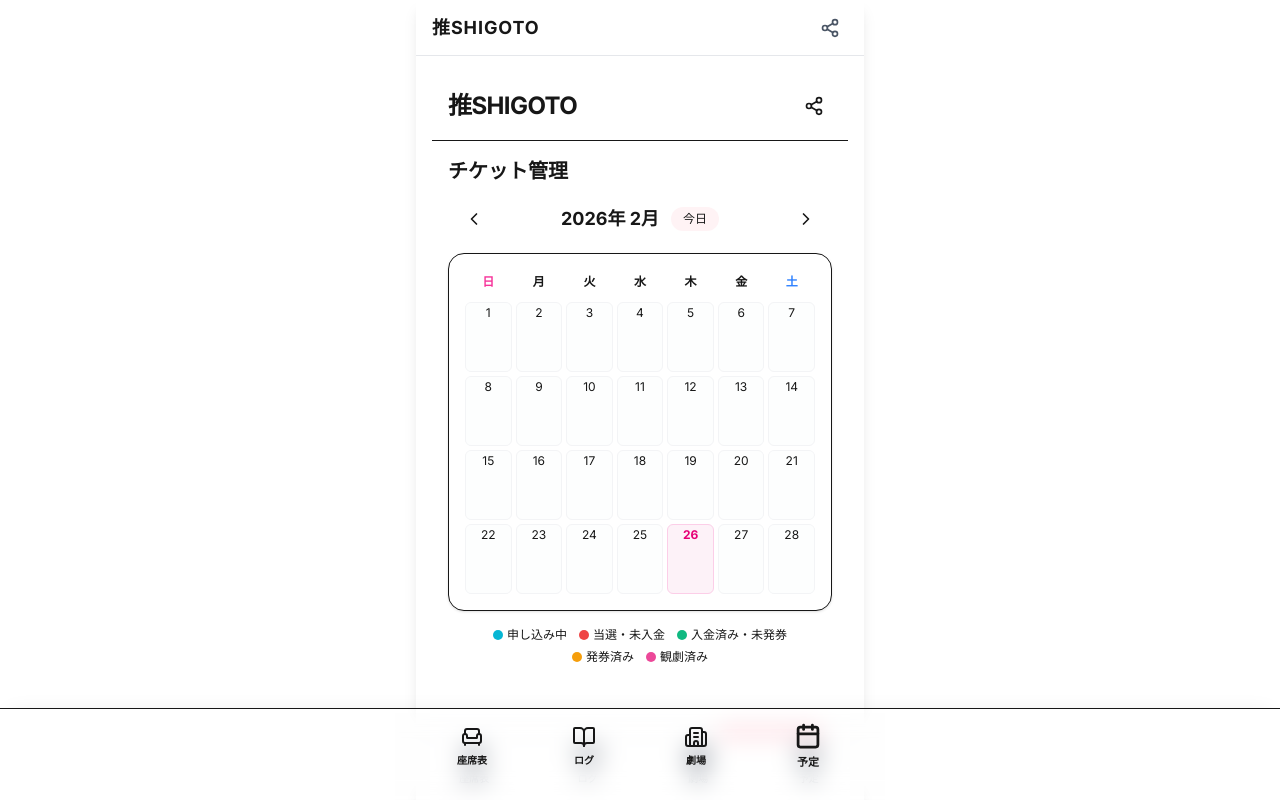
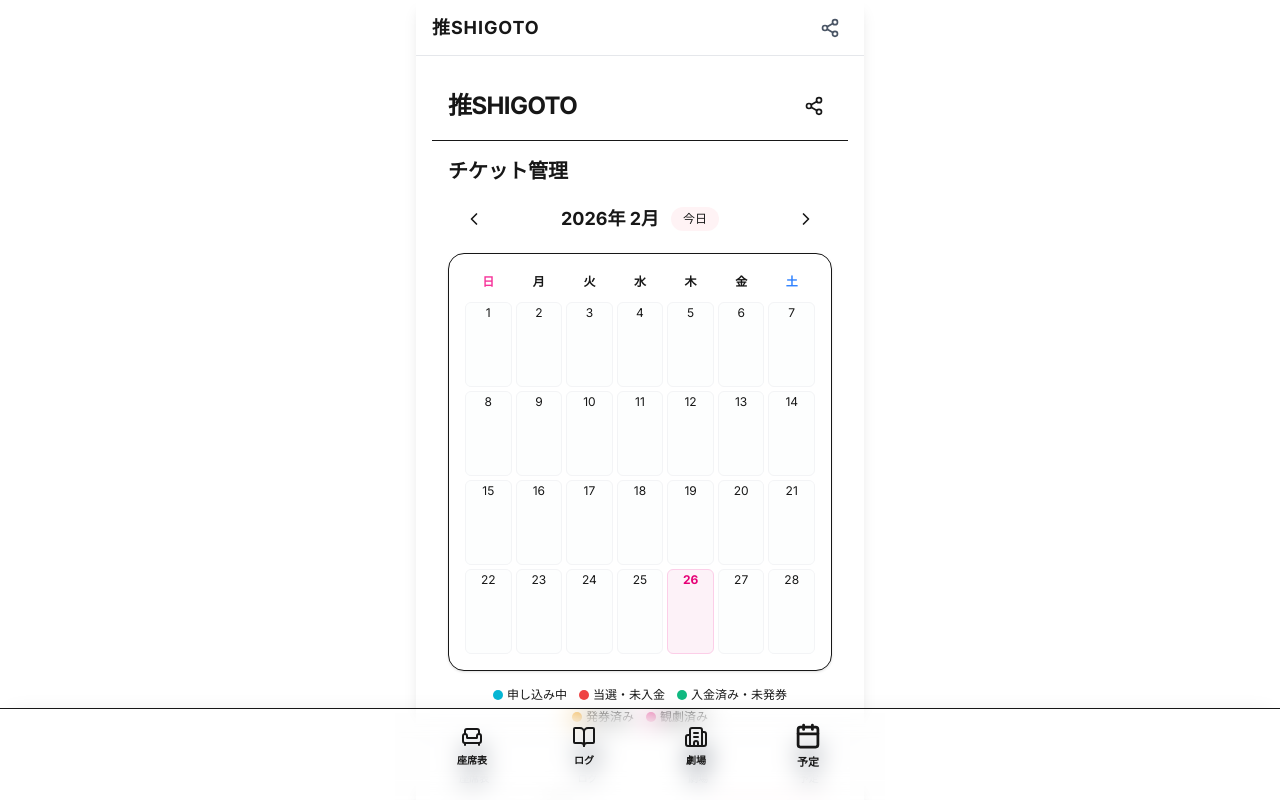
Before and after one commit to miyataxxxg7-rgb/theater-log, a Next.js app: page /logs in a window 1280 px wide. Both pictures are taken after a click on the button "予定". Shown: the top 800 px of the page. Built offline with nearby package versions, Linux system fonts and the light colour scheme.

Commit message:
カレンダーを2段表示にしてラベルを色分け

```diff
--- a/src/components/calendar/Calendar.tsx
+++ b/src/components/calendar/Calendar.tsx
@@ -79,7 +79,6 @@ export function TicketCalendar() {
                 </button>
             </div>
 
-            {/* 🌟 マス目を少し大きくして、文字とアイコンが入るようにしました！ */}
             <div className="bg-white border border-pencil/20 rounded-2xl p-2 md:p-4 shadow-sm w-full overflow-hidden">
                 <div className="grid grid-cols-7 mb-2 gap-1 text-center">
                     {['日', '月', '火', '水', '木', '金', '土'].map((day, index) => (
@@ -91,37 +90,46 @@ export function TicketCalendar() {
 
                 <div className="grid grid-cols-7 gap-1">
                     {calendarDays.map((day, index) => {
-                        if (day === null) return <div key={`empty-${index}`} className="min-h-[55px] md:min-h-[70px]" />;
+                        if (day === null) return <div key={`empty-${index}`} className="min-h-[65px] md:min-h-[85px]" />;
 
                         const events = getDateEvents(day);
                         return (
                             <div key={day} className={clsx(
-                                "min-h-[55px] md:min-h-[70px] p-0.5 rounded-md border flex flex-col overflow-hidden transition-colors w-full min-w-0",
+                                "min-h-[65px] md:min-h-[85px] p-0.5 rounded-md border flex flex-col overflow-hidden transition-colors w-full min-w-0",
                                 isToday(day) ? "bg-pink-50 border-pink-200" : "bg-gray-50/30 border-gray-100 hover:bg-gray-50"
                             )}>
-                                <span className={clsx("text-[10px] md:text-xs mb-0.5 text-center", isToday(day) ? "text-pink-600 font-bold" : "text-pencil")}>
+                                <span className={clsx("text-[10px] md:text-xs mb-0.5 text-center shrink-0", isToday(day) ? "text-pink-600 font-bold" : "text-pencil")}>
                                     {day}
                                 </span>
 
-                                {/* 🌟 ここに予定のアイコンと文字が入ります！ */}
-                                <div className="flex flex-col gap-[1px] w-full overflow-hidden">
+                                {/* 🌟 予定が複数ある時はスクロールできるようにしました */}
+                                <div className="flex flex-col gap-[2px] w-full overflow-y-auto flex-1 pb-1" style={{ scrollbarWidth: 'none' }}>
                                     {events.map((event, i) => {
                                         let icon = "";
                                         let textColor = "text-pencil";
+                                        let label = "";
 
-                                        if (event.type === 'applying') { icon = "🎫"; textColor = "text-blue-500"; }
-                                        else if (event.type === 'result') { icon = "📢"; textColor = "text-pink-500"; }
-                                        else if (event.type === 'payment') { icon = "⚠️"; textColor = "text-red-500 font-bold"; }
-                                        else if (event.type === 'issue') { icon = "🏪"; textColor = "text-green-600"; }
-                                        else if (event.type === 'show') { icon = "⭐"; textColor = "text-yellow-600 font-bold"; }
+                                        // 🌟 ここで「申込」「当落」などの名前と色をしっかり分けています！
+                                        if (event.type === 'applying') { icon = "🎫"; textColor = "text-blue-500"; label = "申込"; }
+                                        else if (event.type === 'result') { icon = "📢"; textColor = "text-pink-500"; label = "当落"; }
+                                        else if (event.type === 'payment') { icon = "⚠️"; textColor = "text-red-500"; label = "入金"; }
+                                        else if (event.type === 'issue') { icon = "🏪"; textColor = "text-green-600"; label = "発券"; }
+                                        else if (event.type === 'show') { icon = "⭐"; textColor = "text-yellow-600"; label = "公演"; }
 
                                         return (
                                             <div key={`${event.ticket.id}-${event.type}-${i}`}
-                                                className="flex items-center w-full text-[8px] md:text-[9px] leading-tight overflow-hidden rounded-[2px] bg-white/50 px-[1px]"
+                                                className="flex flex-col w-full text-[8px] md:text-[9px] leading-tight overflow-hidden rounded-[2px] bg-white px-[2px] py-[2px] shadow-sm border border-pencil/5"
                                             >
-                                                <span className="mr-[2px] flex-shrink-0">{icon}</span>
-                                                <span className={clsx("truncate min-w-0 flex-1", textColor)}>
-                                                    {event.type === 'applying' ? '申込' : event.ticket.title}
+                                                {/* 1段目：アイコンと「申込」「入金」などの色付きラベル */}
+                                                <div className="flex items-center w-full">
+                                                    <span className="mr-[2px] flex-shrink-0 text-[9px] md:text-[10px] leading-none">{icon}</span>
+                                                    <span className={clsx("font-bold truncate flex-1 leading-none", textColor)}>
+                                                        {label}
+                                                    </span>
+                                                </div>
+                                                {/* 2段目：公演名（少し薄い色で表示） */}
+                                                <span className="truncate min-w-0 w-full text-[7px] md:text-[8px] text-pencil-light font-medium mt-[1px] pl-[12px]">
+                                                    {event.ticket.title}
                                                 </span>
                                             </div>
                                         );
```
